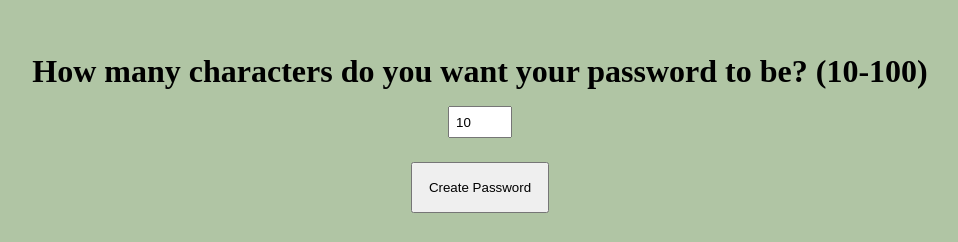
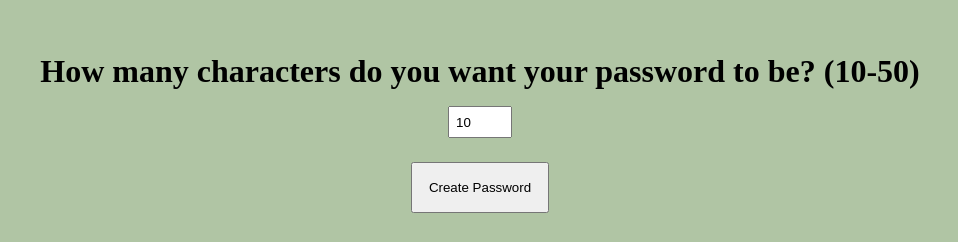
Before and after one commit to oyelestepe/Javascript-practice, a plain HTML site: page password generator/index.html in a window 1280 px wide. Shown: the part 206-448 px from the top of the page, without its empty margins (160-1118 px from the left). Drawn offline with Linux system fonts and the light colour scheme.

Commit message:
typo correction

```diff
--- a/password generator/index.html
+++ b/password generator/index.html
@@ -8,7 +8,7 @@
 </head>
 <body>
     <main>
-        <h3>How many characters do you want your password to be? (10-100)</h3>
+        <h3>How many characters do you want your password to be? (10-50)</h3>
         <input id="input" type="number" min="10" max="50" placeholder="10-50" value="10">
         <button id="btn">Create Password</button>
         <span id="word">Password :</span>
```
